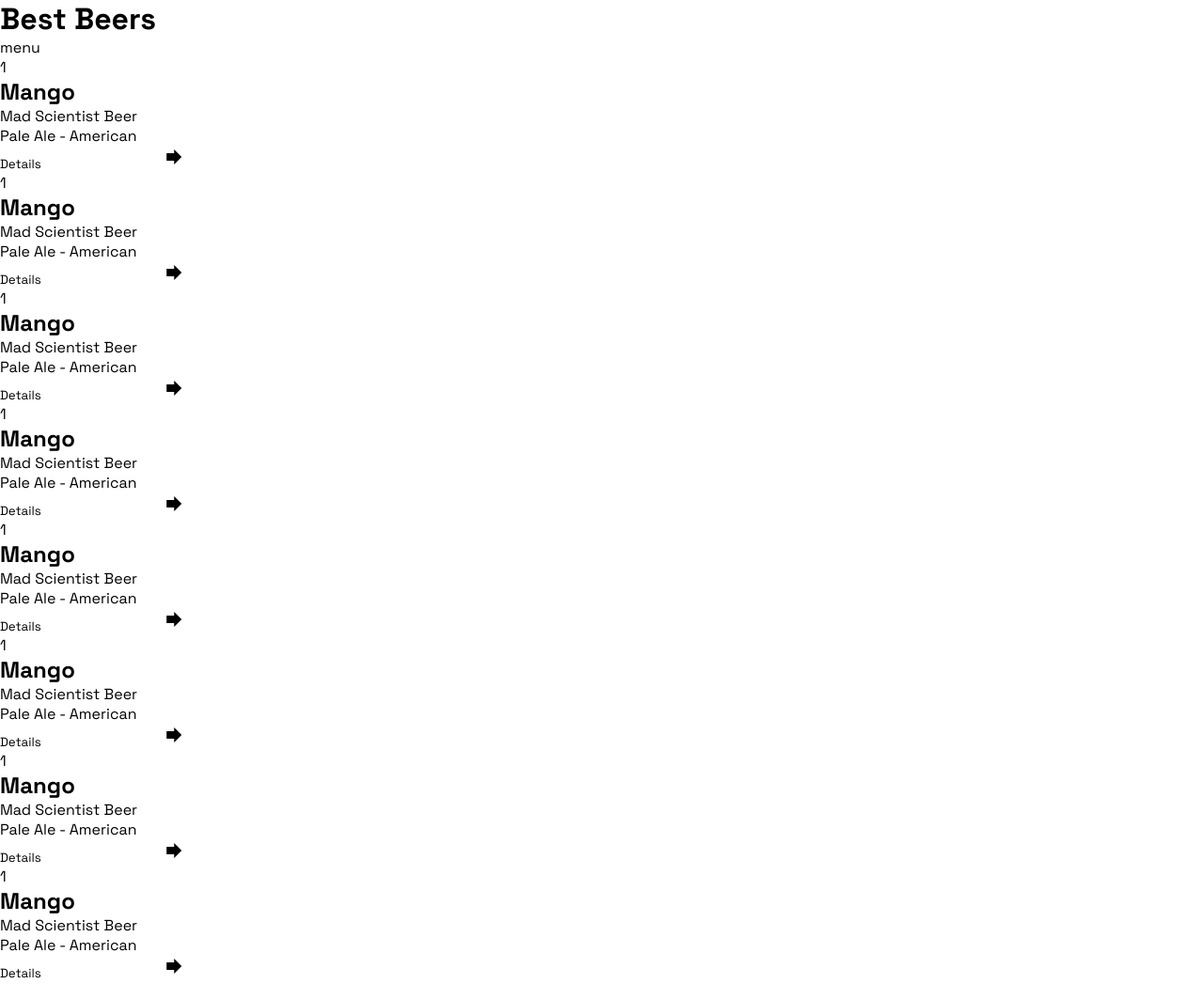
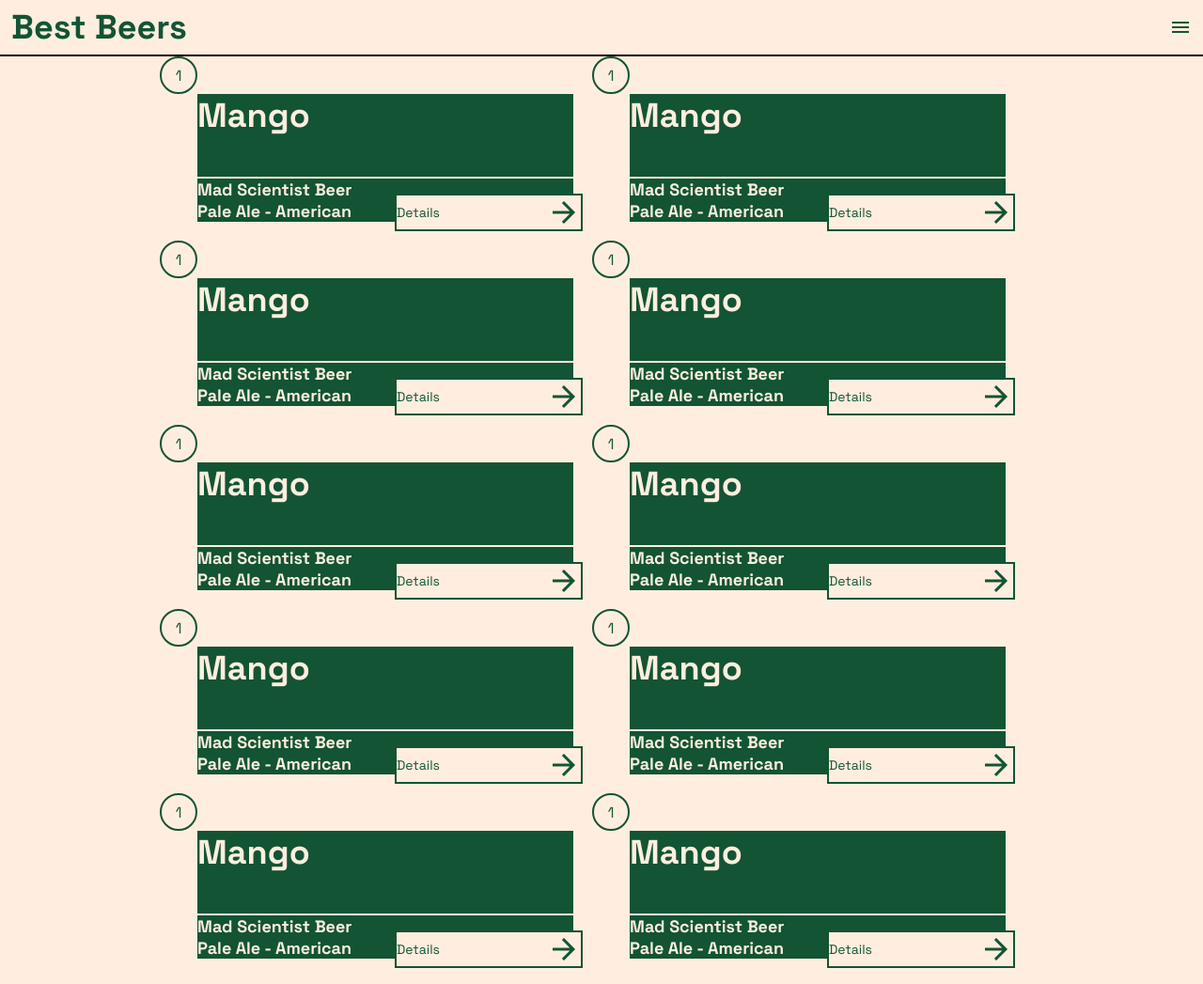
Before and after one commit to Cserne/keddSitebuildPractice, a plain HTML site: page index.html in a window 1280 px wide. Shown: the top 1047 px of the page at 94% size. Drawn offline with Linux system fonts and the light colour scheme.

Commit message:
Changes added.

```diff
--- a/index.html
+++ b/index.html
@@ -16,9 +16,7 @@
 <body>
     <header>
         <h1>Best Beers</h1>
-        <span class="material-icons-outlined">
-            menu
-        </span>
+        <span class="menu material-icons">menu</span>
     </header>
     <main>
         <div class="container">
@@ -29,7 +27,7 @@
                 <p>Pale Ale - American</p>
                 <button>
                     Details
-                    <span class="arrow material-icons">arrow forward</span>
+                    <span class="arrow material-icons">arrow_forward</span>
                 </button>
             </div>
             <div class="card">
@@ -39,7 +37,7 @@
                 <p>Pale Ale - American</p>
                 <button>
                     Details
-                    <span class="arrow material-icons">arrow forward</span>
+                    <span class="arrow material-icons">arrow_forward</span>
                 </button>
             </div>
             <div class="card">
@@ -49,7 +47,7 @@
                 <p>Pale Ale - American</p>
                 <button>
                     Details
-                    <span class="arrow material-icons">arrow forward</span>
+                    <span class="arrow material-icons">arrow_forward</span>
                 </button>
             </div>
             <div class="card">
@@ -59,7 +57,7 @@
                 <p>Pale Ale - American</p>
                 <button>
                     Details
-                    <span class="arrow material-icons">arrow forward</span>
+                    <span class="arrow material-icons">arrow_forward</span>
                 </button>
             </div>
             <div class="card">
@@ -69,7 +67,7 @@
                 <p>Pale Ale - American</p>
                 <button>
                     Details
-                    <span class="arrow material-icons">arrow forward</span>
+                    <span class="arrow material-icons">arrow_forward</span>
                 </button>
             </div>
             <div class="card">
@@ -79,7 +77,7 @@
                 <p>Pale Ale - American</p>
                 <button>
                     Details
-                    <span class="arrow material-icons">arrow forward</span>
+                    <span class="arrow material-icons">arrow_forward</span>
                 </button>
             </div>
             <div class="card">
@@ -89,7 +87,7 @@
                 <p>Pale Ale - American</p>
                 <button>
                     Details
-                    <span class="arrow material-icons">arrow forward</span>
+                    <span class="arrow material-icons">arrow_forward</span>
                 </button>
             </div>
             <div class="card">
@@ -99,7 +97,7 @@
                 <p>Pale Ale - American</p>
                 <button>
                     Details
-                    <span class="arrow material-icons">arrow forward</span>
+                    <span class="arrow material-icons">arrow_forward</span>
                 </button>
             </div>
             <div class="card">
@@ -109,7 +107,7 @@
                 <p>Pale Ale - American</p>
                 <button>
                     Details
-                    <span class="arrow material-icons">arrow forward</span>
+                    <span class="arrow material-icons">arrow_forward</span>
                 </button>
             </div>
             <div class="card">
@@ -119,7 +117,7 @@
                 <p>Pale Ale - American</p>
                 <button>
                     Details
-                    <span class="arrow material-icons">arrow forward</span>
+                    <span class="arrow material-icons">arrow_forward</span>
                 </button>
             </div>
         </div>
--- a/script.js
+++ b/script.js
@@ -3,3 +3,4 @@
 //pos.absolute right - ikon jobbra menjen
 //1-esek, gombok absolutre-tal vannak odatéve
 //Mango Bayhez képest -left és -akármi
+//https://github.com/bsamu/exampractice-sitebuild
--- a/style.css
+++ b/style.css
@@ -38,11 +38,127 @@
 border-radius: 0;
 }
 
+:root {
+    --primary: #ffeedf;
+    --secondary: #125434;
+}
 
 * {
     font-family: 'Space Grotesk', sans-serif;
+    color: var(--secondary);
+}
+
+body {
+    background-color: var(--primary);
 }
 
 .container {
+    margin: 100px auto;
     max-width: 1200px;
+    display: flex;
+    flex-wrap: wrap;
+    gap: 60px;
+    justify-content: center;
+    align-items: center;
 }
+
+.card {
+    width: 400px;
+    position: relative;
+    background-color: var(--secondary);
+    color: var(--primary);
+}
+
+.index {
+    position: absolute;
+    width: 40px;
+    height: 40px;
+    top: -20px;
+    left: -20px;
+    background-color: var(--primary);
+    transform: translate(-50%, -50%);
+    color: var(--secondary);
+    border: 2px solid var(--secondary);
+    border-radius: 50%;
+    display: flex;
+    justify-content: center;
+    align-items: center;
+}
+
+header {
+    position: fixed;
+    top: 0;
+    left: 0;
+    /* right: 0; */
+    width: 100%;
+    height: 60px;
+    display: flex;
+    justify-content: space-between;
+    align-items: center;
+    border-bottom: 2px solid black;
+    font-weight: 700;
+    padding: 12px;
+    color: var(--secondary);
+}
+
+header h1 {
+    font-size: 36px;
+}
+
+.material-icons {
+    font-family: 'Material Icons';
+    font-weight: normal;
+    font-style: normal;
+    font-size: 24px;  /* Preferred icon size */
+    display: inline-block;
+    line-height: 1;
+    text-transform: none;
+    letter-spacing: normal;
+    word-wrap: normal;
+    white-space: nowrap;
+    direction: ltr;
+
+    /* Support for all WebKit browsers. */
+    -webkit-font-smoothing: antialiased;
+    /* Support for Safari and Chrome. */
+    text-rendering: optimizeLegibility;
+}
+
+button {
+    position: absolute;
+    width: 200px;
+    height: 40px;
+    right: -10px;
+    bottom: -10px;
+    color: var(--secondary);
+    background-color: var(--primary);
+    font-size: 14px;
+    /* transform: translate(10%, 20%); és right, bottom 0-val uez lenne*/
+    border: 2px solid var(--secondary);
+    display: flex;
+    justify-content: space-between;
+    align-items: center;
+}
+
+.card h2, .card p {
+    color: var(--primary);
+}
+
+h2 {
+    font-size: 36px;
+    min-height: 90px;
+    border-bottom: 2px solid var(--primary);
+}
+
+.card p {
+    font-weight: 700;
+    font-size: 18px;
+}
+
+button .arrow {
+    font-size: 36px;
+}
+
+button .details {
+    margin: 0 auto;
+}
```
